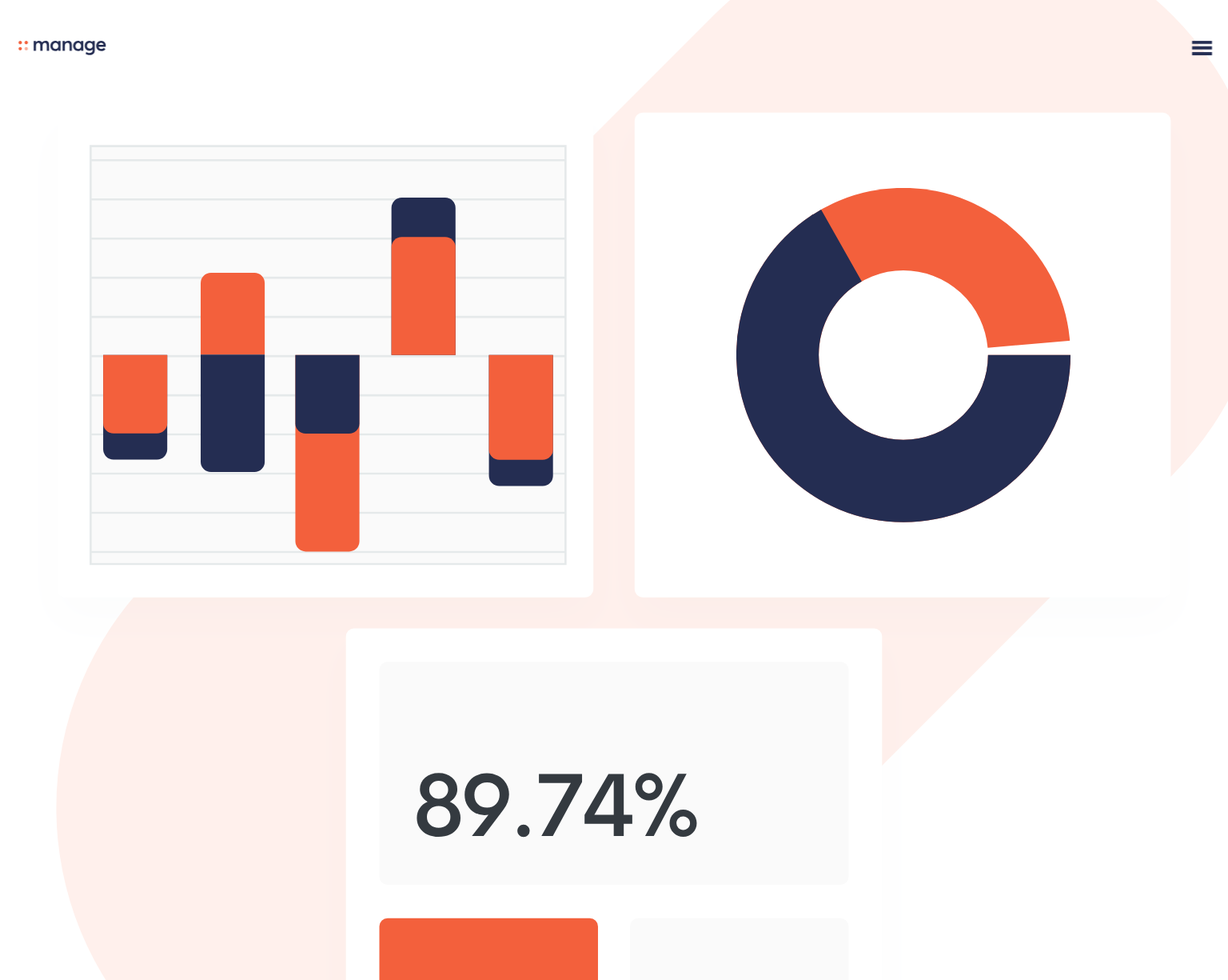
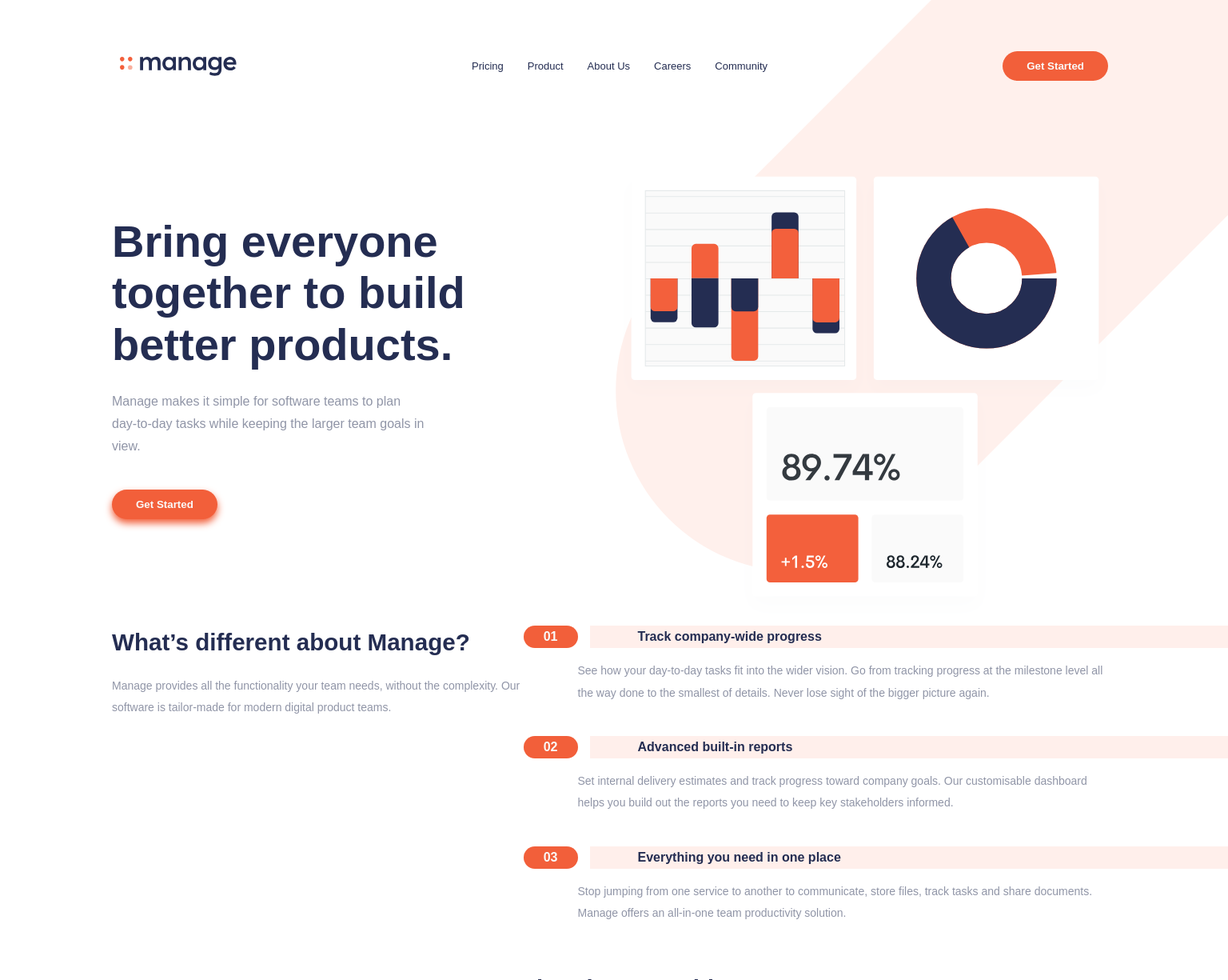
Before and after one commit to SakonBel/manage-landing-page-FEM, a React (Create React App) app: page / in a window 1536 px wide. Shown: the top 1225 px of the page at 80% size. Built offline with nearby package versions, Linux system fonts and the light colour scheme; a web font is replaced by a local one.

Commit message:
Design hero section on desktop viewport

```diff
--- a/src/style/css/index.css
+++ b/src/style/css/index.css
@@ -47,7 +47,7 @@ button {
 }
 
 .navbar {
-  position: fixed;
+  position: absolute;
   z-index: 2;
   width: 100%;
   background: transparent;
@@ -458,4 +458,135 @@ footer p {
   margin-top: 35px;
   padding-bottom: 30px;
 }
+
+@media (min-width: 1440px) {
+  .navbar {
+    width: 100%;
+    display: -webkit-box;
+    display: -ms-flexbox;
+    display: flex;
+    -webkit-box-pack: justify;
+        -ms-flex-pack: justify;
+            justify-content: space-between;
+    -webkit-box-align: center;
+        -ms-flex-align: center;
+            align-items: center;
+    padding: 0 150px;
+    padding-top: 30px;
+  }
+  .navbar .logo {
+    display: -webkit-box;
+    display: -ms-flexbox;
+    display: flex;
+    -webkit-box-pack: center;
+        -ms-flex-pack: center;
+            justify-content: center;
+    -webkit-box-align: center;
+        -ms-flex-align: center;
+            align-items: center;
+    padding: 0;
+  }
+  .navbar .logo img {
+    -webkit-transform: scale(1);
+            transform: scale(1);
+  }
+  .navbar .logo .hamburger {
+    display: none;
+  }
+  .navbar nav {
+    width: 50%;
+    position: unset;
+    visibility: visible;
+    -webkit-transform: translateX(0);
+            transform: translateX(0);
+  }
+  .navbar nav .main-nav {
+    background-color: transparent;
+    margin: 0 auto;
+  }
+  .navbar nav .main-nav .nav-list {
+    display: -webkit-box;
+    display: -ms-flexbox;
+    display: flex;
+    -webkit-box-pack: center;
+        -ms-flex-pack: center;
+            justify-content: center;
+  }
+  .navbar nav .main-nav .nav-list li {
+    font-weight: 400;
+    font-size: 13px;
+    padding: 10px 15px;
+  }
+  .navbar button {
+    display: unset;
+  }
+  main {
+    display: unset;
+  }
+  .hero {
+    display: -webkit-box;
+    display: -ms-flexbox;
+    display: flex;
+    -webkit-box-orient: horizontal;
+    -webkit-box-direction: reverse;
+        -ms-flex-direction: row-reverse;
+            flex-direction: row-reverse;
+    padding: 0 140px;
+    padding-top: 95px;
+    background-image: url("../../images/bg-tablet-pattern.svg");
+    background-repeat: no-repeat;
+    background-position: 770px -130px;
+    background-size: 55%;
+  }
+  .hero .container-1 {
+    background: none;
+    width: 50%;
+  }
+  .hero .container-1 img {
+    padding-right: 0;
+  }
+  .hero .container-2 {
+    display: unset;
+    background-image: none;
+    width: 50%;
+    text-align: left;
+  }
+  .hero .container-2 h1 {
+    font-size: 3.5rem;
+    line-height: 1.15;
+    padding: 0;
+    padding-top: 175px;
+    width: 90%;
+  }
+  .hero .container-2 p {
+    width: 65%;
+    padding: 25px 0;
+  }
+  .hero .container-2 button {
+    margin-top: 15px;
+  }
+  .features {
+    display: -webkit-box;
+    display: -ms-flexbox;
+    display: flex;
+    padding: 0 140px;
+  }
+  .features .container-1 {
+    display: unset;
+    text-align: left;
+  }
+  .features .container-1 h2 {
+    padding: 0;
+  }
+  .features .container-2 li {
+    display: -webkit-box;
+    display: -ms-flexbox;
+    display: flex;
+  }
+  .features .container-2 li .number {
+    position: unset;
+    -ms-flex-item-align: start;
+        align-self: flex-start;
+  }
+}
 /*# sourceMappingURL=index.css.map */
--- /dev/null
+++ b/src/style/sass/_viewport.scss
@@ -0,0 +1,124 @@
+// Desktop
+
+@media (min-width: 1440px) {
+  .navbar {
+    width: 100%;
+    display: flex;
+    justify-content: space-between;
+    align-items: center;
+    padding: 0 150px;
+    padding-top: 30px;
+
+    .logo {
+      display: flex;
+      justify-content: center;
+      align-items: center;
+      padding: 0;
+
+      img {
+        transform: scale(1);
+      }
+      .hamburger {
+        display: none;
+      }
+    }
+
+    nav {
+      width: 50%;
+      position: unset;
+      visibility: visible;
+      transform: translateX(0);
+
+      .main-nav {
+        background-color: transparent;
+        margin: 0 auto;
+
+        .nav-list {
+          display: flex;
+          justify-content: center;
+
+          li {
+            font-weight: $regular;
+            font-size: 13px;
+            padding: 10px 15px;
+          }
+        }
+      }
+    }
+
+    button {
+      display: unset;
+    }
+  }
+
+  main {
+    display: unset;
+  }
+
+  .hero {
+    display: flex;
+    flex-direction: row-reverse;
+    padding: 0 140px;
+    padding-top: 95px;
+    background-image: url("../../images/bg-tablet-pattern.svg");
+    background-repeat: no-repeat;
+    background-position: 770px -130px;
+    background-size: 55%;
+
+    .container-1 {
+      background: none;
+      width: 50%;
+      img {
+        padding-right: 0;
+      }
+    }
+
+    .container-2 {
+      display: unset;
+      background-image: none;
+      width: 50%;
+      text-align: left;
+
+      h1 {
+        font-size: 3.5rem;
+        line-height: 1.15;
+        padding: 0;
+        padding-top: 175px;
+        width: 90%;
+      }
+
+      p {
+        width: 65%;
+        padding: 25px 0;
+      }
+
+      button {
+        margin-top: 15px;
+      }
+    }
+  }
+
+  .features {
+    display: flex;
+    padding: 0 140px;
+
+    .container-1 {
+      display: unset;
+      text-align: left;
+
+      h2 {
+        padding: 0;
+      }
+    }
+
+    .container-2 {
+      li {
+        display: flex;
+        .number {
+          position: unset;
+          align-self: flex-start;
+        }
+      }
+    }
+  }
+}
--- a/src/style/sass/index.scss
+++ b/src/style/sass/index.scss
@@ -47,7 +47,7 @@ button {
 }
 
 .navbar {
-  position: fixed;
+  position: absolute;
   z-index: 2;
   width: 100%;
   background: transparent;
@@ -403,3 +403,5 @@ footer {
     padding-bottom: 30px;
   }
 }
+
+@import "viewport";
```
Also changed, not shown: 1 other file (tests, documents, lock files or other folders).
